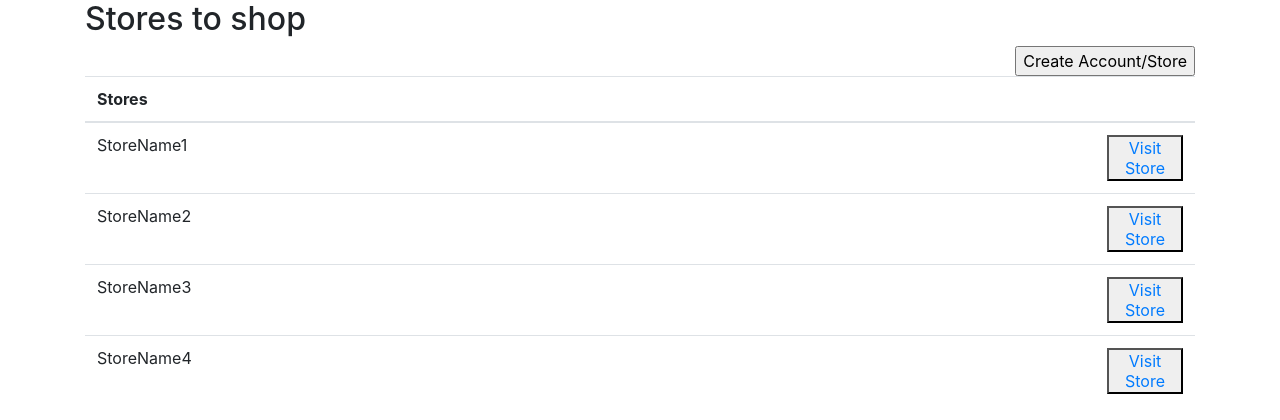
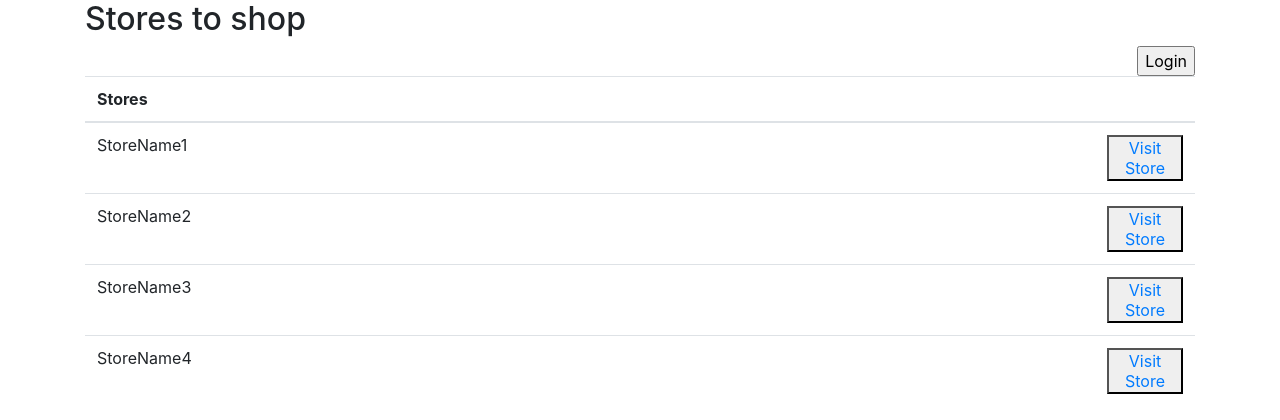
Before and after one commit to CPSC36201Spring20018/StoreFront, a PHP site: page /main.php in a window 1280 px wide. Shown: the top 420 px of the page. Run offline with PHP 8.4, Linux system fonts and the light colour scheme; data comes from the database, SQL or seed files in the repository.

Commit message:
Renamed a button and added one button

```diff
--- a/StoreFront_Files/main.php
+++ b/StoreFront_Files/main.php
@@ -14,7 +14,7 @@
         ?>
         <div class="container">
             <h2> Stores to shop </h2>
-            <input type="submit" onclick="location.href='login.php'" value="Create Account/Store" style="float: right;">
+            <input type="submit" onclick="location.href='login.php'" value="Login" style="float: right;">
             <?php
             // get credentials
             require_once("dbConnect.php");
--- a/StoreFront_Files/viewOrders.php
+++ b/StoreFront_Files/viewOrders.php
@@ -63,3 +63,4 @@ $db = new mysqli(dbHost, dbUsername, dbPassword, dbName);
       ?>
     </tbody>
 </table>
+<input type="submit" onclick="location.href='storeLanding.php'" value="Return to Home">
```
